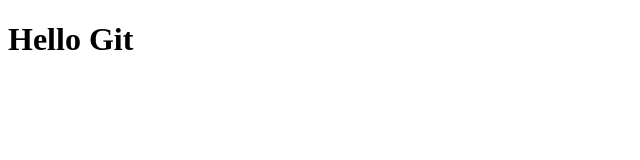
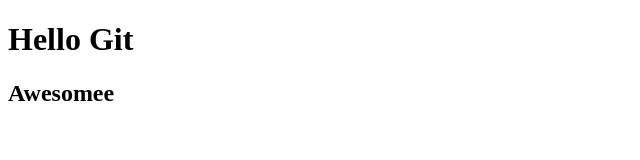
Before and after one commit to awesome09/git-one, a plain HTML site: page index.html in a window 1280 px wide. Shown: the whole page, without its empty margins (0-640 px from the left). Drawn offline with Linux system fonts and the light colour scheme.

Commit message:
Added a line

```diff
--- a/index.html
+++ b/index.html
@@ -5,5 +5,6 @@
 </head>
 <body>
   <h1>Hello Git</h1>
+  <h2>Awesomee</h2>
 </body>
 </html>
```
